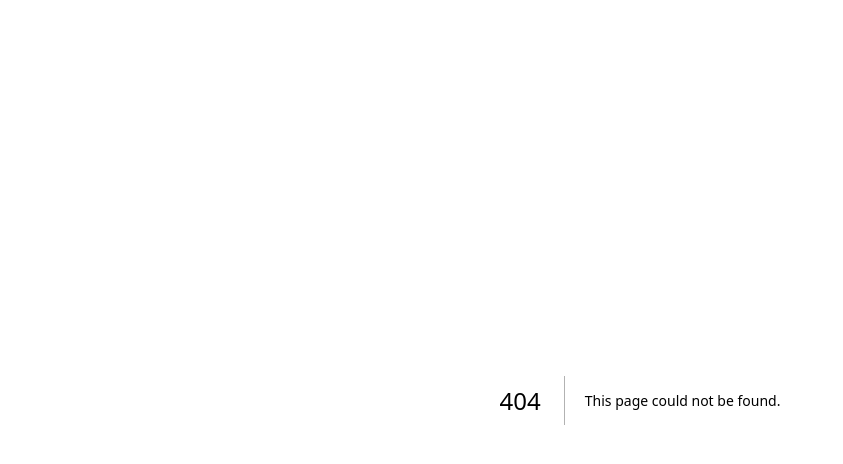
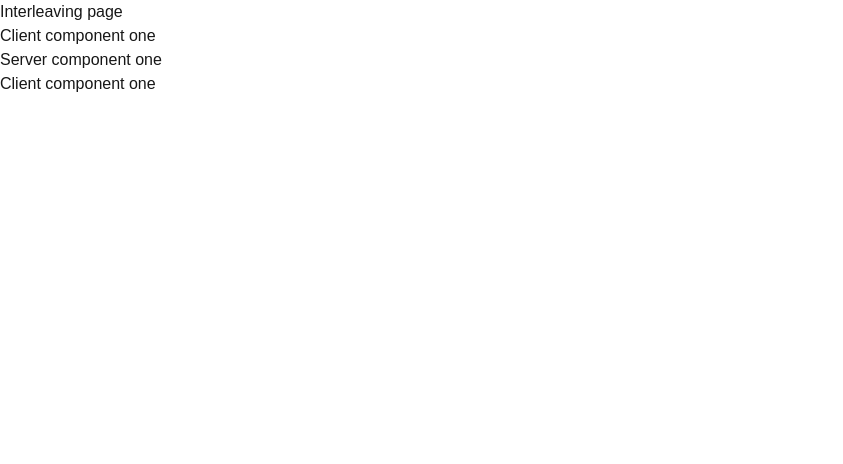
Before and after one commit to akashdeep023/Next-Coding, a Next.js app in the folder 04_rendering/: page /interleaving in a window 1280 px wide. Before the commit this address had no page. Shown: the top 464 px of the page, without its empty margins (0-843 px from the left). Built offline with nearby package versions, Linux system fonts and the light colour scheme.

Commit message:
Interleaving Server and Client Components

```diff
--- /dev/null
+++ b/04_rendering/src/app/interleaving/page.tsx
@@ -0,0 +1,58 @@
+// 1. Server component inside server component - WORKING
+// import { ServerComponentOne } from "@/components/server-component-one";
+// export default function InterLeavingPage() {
+// 	return (
+// 		<>
+// 			<h1>Interleaving page</h1>
+// 			<ServerComponentOne />
+// 		</>
+// 	);
+// }
+
+// 2. Client component inside client component - WORKING
+// import { ClientComponentOne } from "@/components/client-component-one";
+// export default function InterLeavingPage() {
+// 	return (
+// 		<>
+// 			<h1>Interleaving page</h1>
+// 			<ClientComponentOne />
+// 		</>
+// 	);
+// }
+
+// 3. Server component inside client component - WORKING
+// import { ServerComponentOne } from "@/components/server-component-one";
+// export default function InterLeavingPage() {
+// 	return (
+// 		<>
+// 			<h1>Interleaving page</h1>
+// 			<ServerComponentOne />
+// 		</>
+// 	);
+// }
+
+// 4. Client component inside server component - NOT WORKING
+// import { ClientComponentOne } from "@/components/client-component-one";
+// export default function InterLeavingPage() {
+// 	return (
+// 		<>
+// 			<h1>Interleaving page</h1>
+// 			<ClientComponentOne />
+// 		</>
+// 	);
+// }
+
+// 4. SOL- pass props,children: Client component inside server component - WORKING
+import { ClientComponentOne } from "@/components/client-component-one";
+import { ServerComponentOne } from "@/components/server-component-one";
+export default function InterLeavingPage() {
+	// passing server component as children
+	return (
+		<>
+			<h1>Interleaving page</h1>
+			<ClientComponentOne>
+				<ServerComponentOne />
+			</ClientComponentOne>
+		</>
+	);
+}
--- /dev/null
+++ b/04_rendering/src/components/client-component-one.tsx
@@ -0,0 +1,42 @@
+"use client";
+
+import { useState } from "react";
+import { ClientComponentTwo } from "./client-component-two";
+import { ServerComponentOne } from "./server-component-one";
+
+// 2. Client component inside client component - WORKING
+// export const ClientComponentOne = () => {
+// 	const [name, setName] = useState("Batman");
+// 	return (
+// 		<>
+// 			<h1>Client component one</h1>
+// 			<ClientComponentTwo />
+// 		</>
+// 	);
+// };
+
+// 4. Client component inside server component - NOT WORKING
+// export const ClientComponentOne = () => {
+// 	const [name, setName] = useState("Batman");
+// 	return (
+// 		<>
+// 			<h1>Client component one</h1>
+// 			<ServerComponentOne />
+// 		</>
+// 	);
+// };
+
+// 4. SOL- pass props,children: Client component inside server component - NOT WORKING
+export const ClientComponentOne = ({
+	children,
+}: {
+	children: React.ReactNode;
+}) => {
+	const [name, setName] = useState("Batman");
+	return (
+		<>
+			<h1>Client component one</h1>
+			{children}
+		</>
+	);
+};
--- /dev/null
+++ b/04_rendering/src/components/client-component-two.tsx
@@ -0,0 +1,8 @@
+"use client";
+
+import { useState } from "react";
+
+export const ClientComponentTwo = () => {
+	const [name, setName] = useState("Batman");
+	return <h1>Client component two</h1>;
+};
--- /dev/null
+++ b/04_rendering/src/components/server-component-one.tsx
@@ -0,0 +1,25 @@
+import fs from "fs";
+import { ServerComponentTwo } from "./server-component-two";
+import { ClientComponentOne } from "./client-component-one";
+
+// 1. Server component inside server component - WORKING
+// export const ServerComponentOne = () => {
+// 	fs.readFileSync("src/components/server-component-one.tsx", "utf-8");
+// 	return (
+// 		<>
+// 			<h1>Server component one</h1>
+// 			<ServerComponentTwo />
+// 		</>
+// 	);
+// };
+
+// 3. Server component inside client component - WORKING
+export const ServerComponentOne = () => {
+	fs.readFileSync("src/components/server-component-one.tsx", "utf-8");
+	return (
+		<>
+			<h1>Server component one</h1>
+			<ClientComponentOne />
+		</>
+	);
+};
--- /dev/null
+++ b/04_rendering/src/components/server-component-two.tsx
@@ -0,0 +1,6 @@
+import fs from "fs";
+
+export const ServerComponentTwo = () => {
+	fs.readFileSync("src/components/server-component-two.tsx", "utf-8");
+	return <h1>Server component two</h1>;
+};
```
Also changed, not shown: 1 other file (tests, documents, lock files or other folders).
